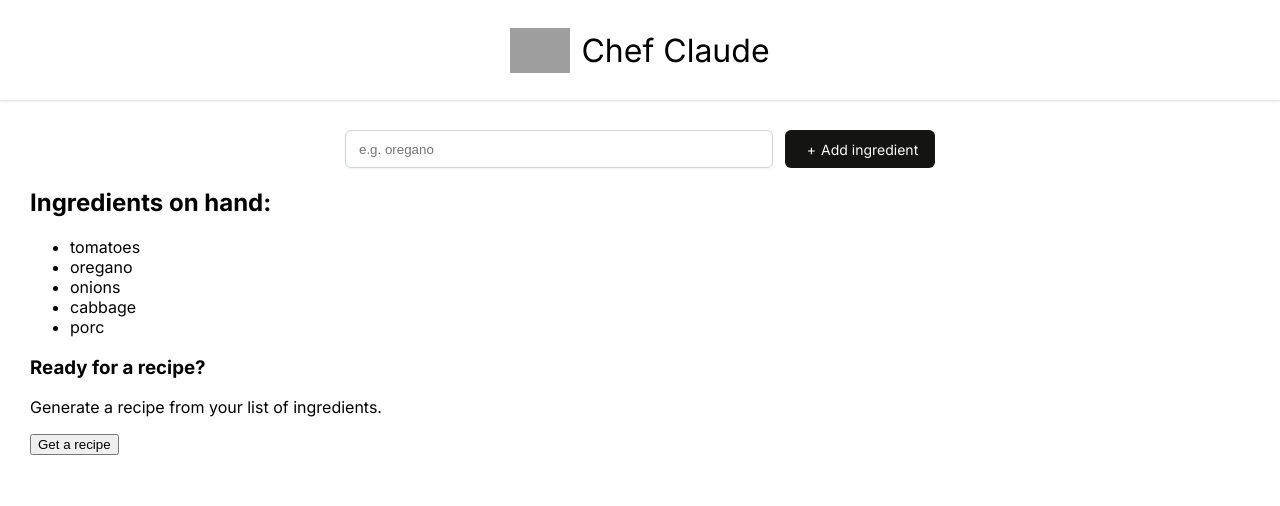
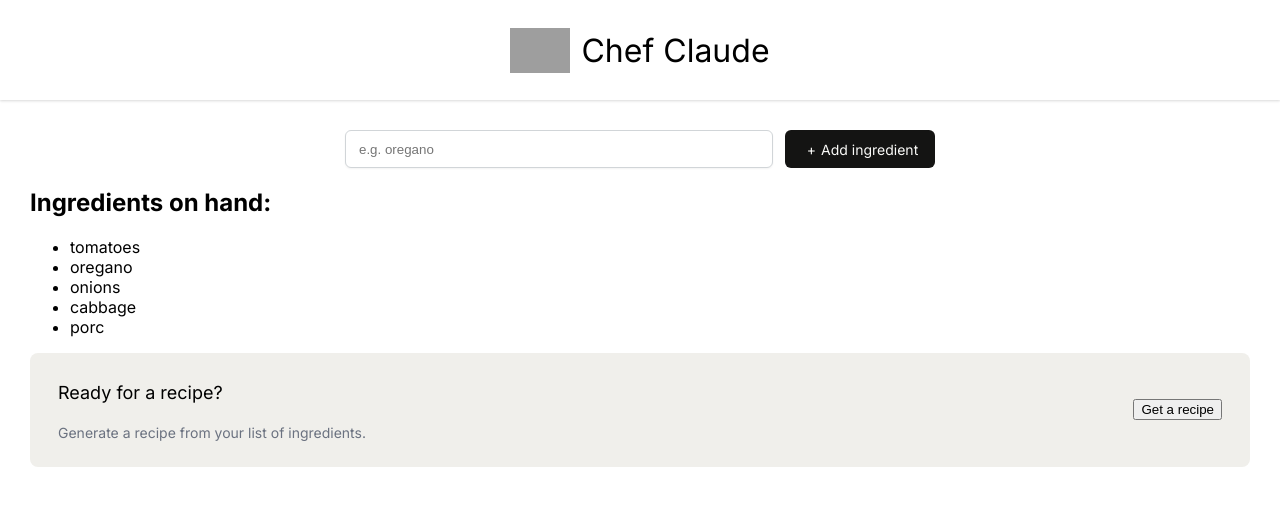
Before and after one commit to kengni155/chef-claude-recipe, a React (Vite) app: page / in a window 1280 px wide. Shown: the top 506 px of the page. Built offline with nearby package versions, Linux system fonts and the light colour scheme; no server answers; grey boxes are pictures that could not be loaded.

Commit message:
Fixing Issues 3.

```diff
--- a/component/IngredientsList.jsx
+++ b/component/IngredientsList.jsx
@@ -1,6 +1,6 @@
 export default function IngredientsList(props) {
 
-     const ingredientListItems = props.ingredients.map(ingredient => (
+    const ingredientListItems = props.ingredients.map(ingredient => (
         <li key={"ingredient"}>{ingredient}</li>
     ))
 
--- a/src/index.css
+++ b/src/index.css
@@ -69,6 +69,26 @@ main {
   margin: 5px;
 }
 
+.get-recipe-container{
+  display: flex;
+  justify-content: space-between;
+  align-items: center;
+  border-radius: 8px;
+  background: #F0EFEB;
+  padding: 10px 28px;
+}
+
+.get-recipe-container h3 {
+  font-size: 1.125rem;
+  font-weight: 500;
+  line-height: 24px;
+}
+.get-recipe-container p {
+  color: #6B7280;
+  font-size: 0.875rem;
+  line-height: 20px;
+}
+
 .suggested-recipe-container {
   color: #475467;
   line-height: 28px;
```
Also changed, not shown: 1 other file (tests, documents, lock files or other folders).
